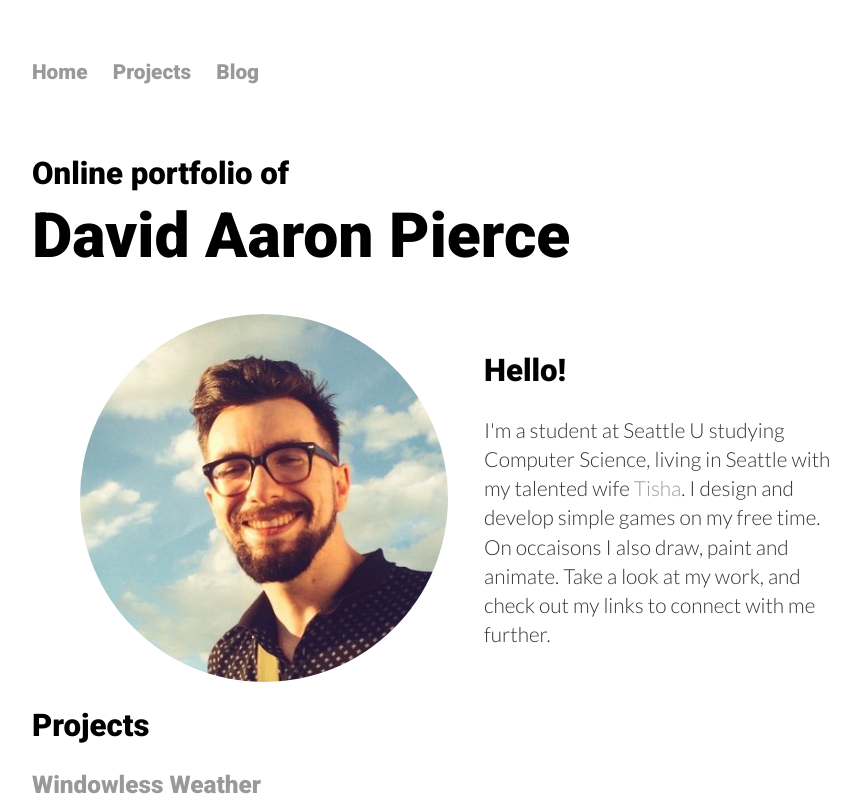
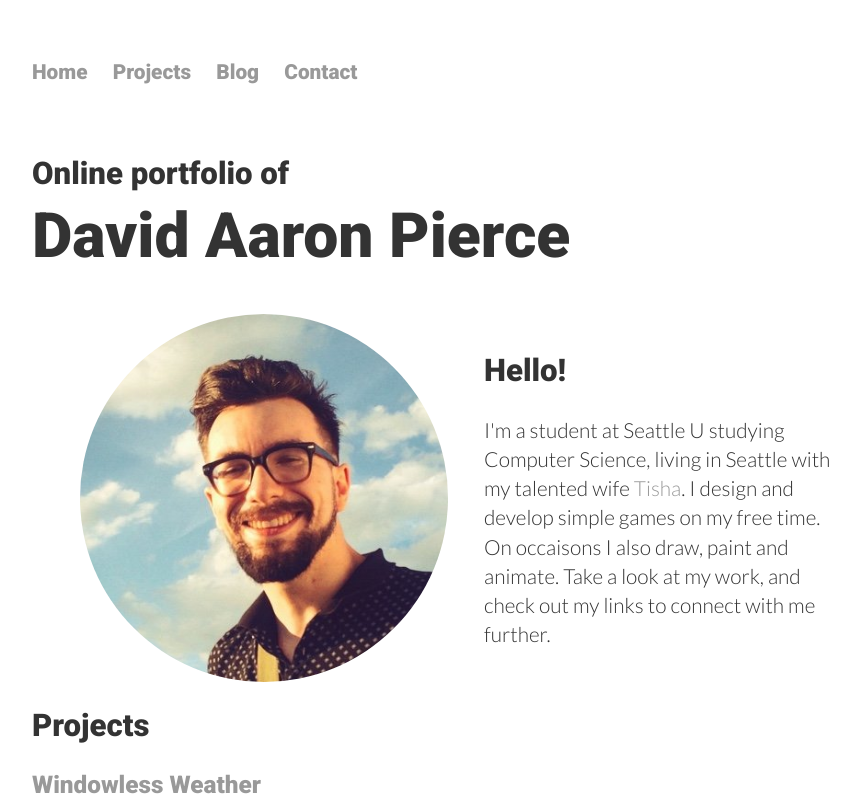
Before and after one commit to dapierce/dapierce.github.io-archive, a Jekyll site: the page built from index.html, in a window 1280 px wide. Shown: the top 804 px of the page, without its empty margins (160-1020 px from the left). Built offline with Jekyll 4.4.1, drawn with Linux system fonts in a browser that asks for light colours; some of the changed text lies outside the part shown; grey boxes are pictures that could not be loaded.

Commit message:
Refactor project listings into /_includes and minor layout fixes.

```diff
--- a/_includes/blog.html
+++ b/_includes/blog.html
@@ -1,8 +1,6 @@
-<a href="{{ post.url }}">
   <div class="blog-entry">
-    <h3>{{ post.title }}</h3>
-    <p class="post-date">{{ post.date | date: "%B %-d, %Y" }}</p>
+    <a href="{{ post.url }}"><h3 id="{{ post.id }}" class="post-title">{{ post.title }}</h3>
+    <h6 class="post-date">{{ post.date | date: "%-m/%-d/%y" }}</h6></a>
     <p class="post-excerpt">{{ post.excerpt | strip_html }}</p>
-    <p>read more...</p>
-  </div>
-</a><!-- /.{{post.id}} -->
+    <a href="{{ post.url }}"><p>Read more...</p></a>
+  </div><!-- /#{{ post.id }} -->
--- a/_includes/projects.html
+++ b/_includes/projects.html
@@ -1,4 +1,4 @@
-<div id="{{ project.object-id }}" class="box">
+  <div id="{{ project.object-id }}" class="project-box">
     <h3 class="project-title"><a href="{{ project.link }}">{{ project.title }}</a></h3>
     <div class="project-image">
       <img src="{{ project.image }}"
--- a/_layouts/default.html
+++ b/_layouts/default.html
@@ -16,6 +16,7 @@
 		<li><a href="/">Home</a></li>
 		<li><a href="/#projects">Projects</a></li>
 		<li><a href="/blog">Blog</a></li>
+		<li><a href="/#contact">Contact</a></li>
 	</ul>
 </nav>
 
@@ -26,12 +27,15 @@
 </div><!-- /.container -->
 
 <footer>
-	<ul>
-		<li><a href="mailto:davidaaronpierce@gmail.com"><i class="fa fa-envelope" aria-hidden="true"></i> email</a></li>
-		<!-- <li><a href="/assets/DavidAaronPierceResume.pdf"><i class="fa fa-file" aria-hidden="true"></i> resume</a> -->
-		<li><a href="http://www.linkedin.com/in/piercedavid/"><i class="fa fa-linkedin-square" aria-hidden="true"></i> LinkedIn</li>
-		<li><a href="https://github.com/dapierce"><i class="fa fa-github" aria-hidden="true"></i> github.com/dapierce</a></li>
-	</ul>
+	<div id="contact">
+		<ul>
+			<li><a href="mailto:hi@davidaaronpierce.com"><i class="fa fa-envelope" aria-hidden="true"></i> email</a></li>
+			<li><a href="https://twitter.com/da_pierce"><i class="fa fa-twitter" aria-hidden="true"></i> twitter</a></li>
+			<li><a href="https://github.com/dapierce"><i class="fa fa-github" aria-hidden="true"></i> github.com/dapierce</a></li>
+			<li><a href="http://www.linkedin.com/in/piercedavid/"><i class="fa fa-linkedin-square" aria-hidden="true"></i> LinkedIn</li>
+			<!-- <li><a href="/assets/DavidAaronPierceResume.pdf"><i class="fa fa-file" aria-hidden="true"></i> resume</a> -->
+		</ul>
+	</div>
 </footer>
 
 </body>
--- a/css/main.css
+++ b/css/main.css
@@ -1,6 +1,7 @@
 body {
   font-family: 'Lato', sans-serif;
   font-size: 1.1em;
+  color: #333;
   margin: 20px auto;
   width: 90%;
 }
@@ -28,7 +29,6 @@
 }
 p {
   line-height: 1.4em;
-  color: #333;
 }
 footer {
   border-top: 1px solid #e5e5e5;
@@ -55,7 +55,12 @@
   display: block;
   width: 100%;
 }
-
+.post-title {
+  margin-bottom: 0;
+}
+.post-date {
+  margin-top: .4em;
+}
 .meta {
   margin-top: -1.4em;
   padding-bottom: 1.4em;
```
Also changed, not shown: README.md, index.html (indentation only). Lines whose indentation alone changed are shown as unchanged.
